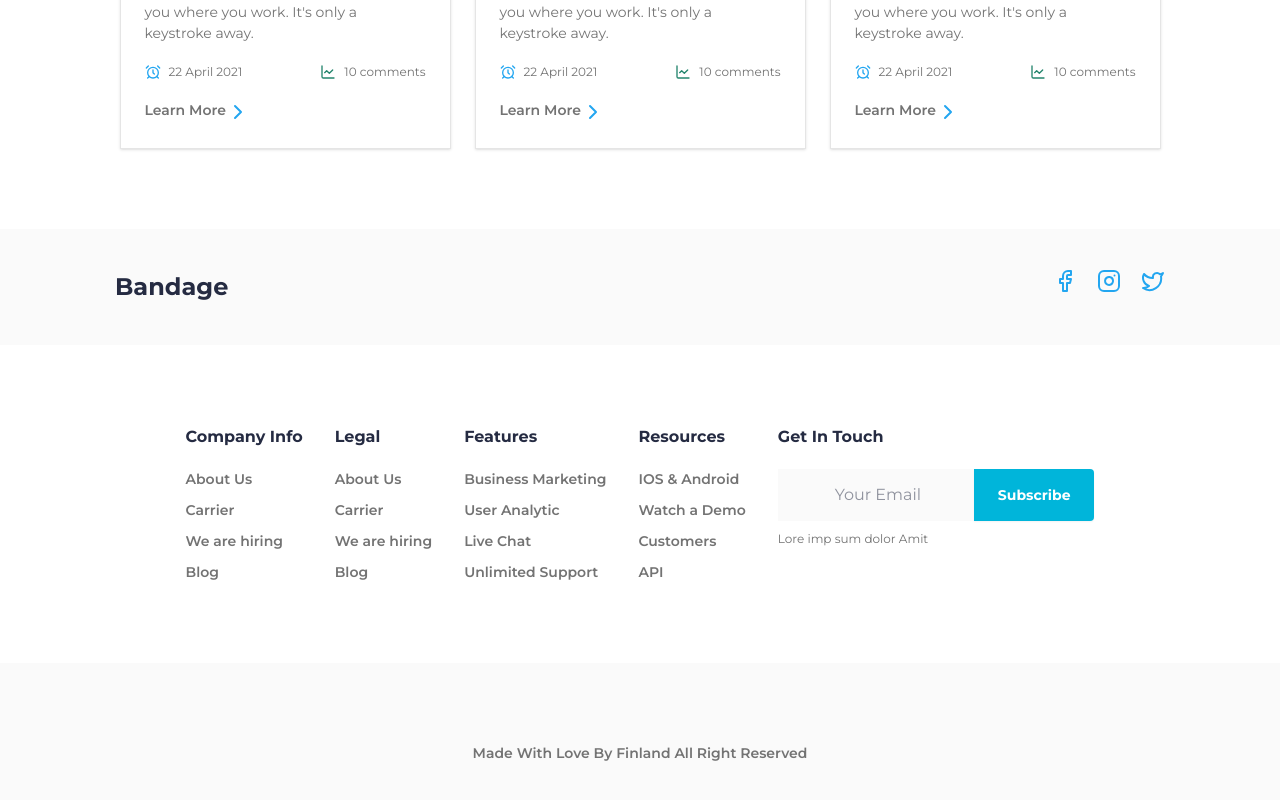
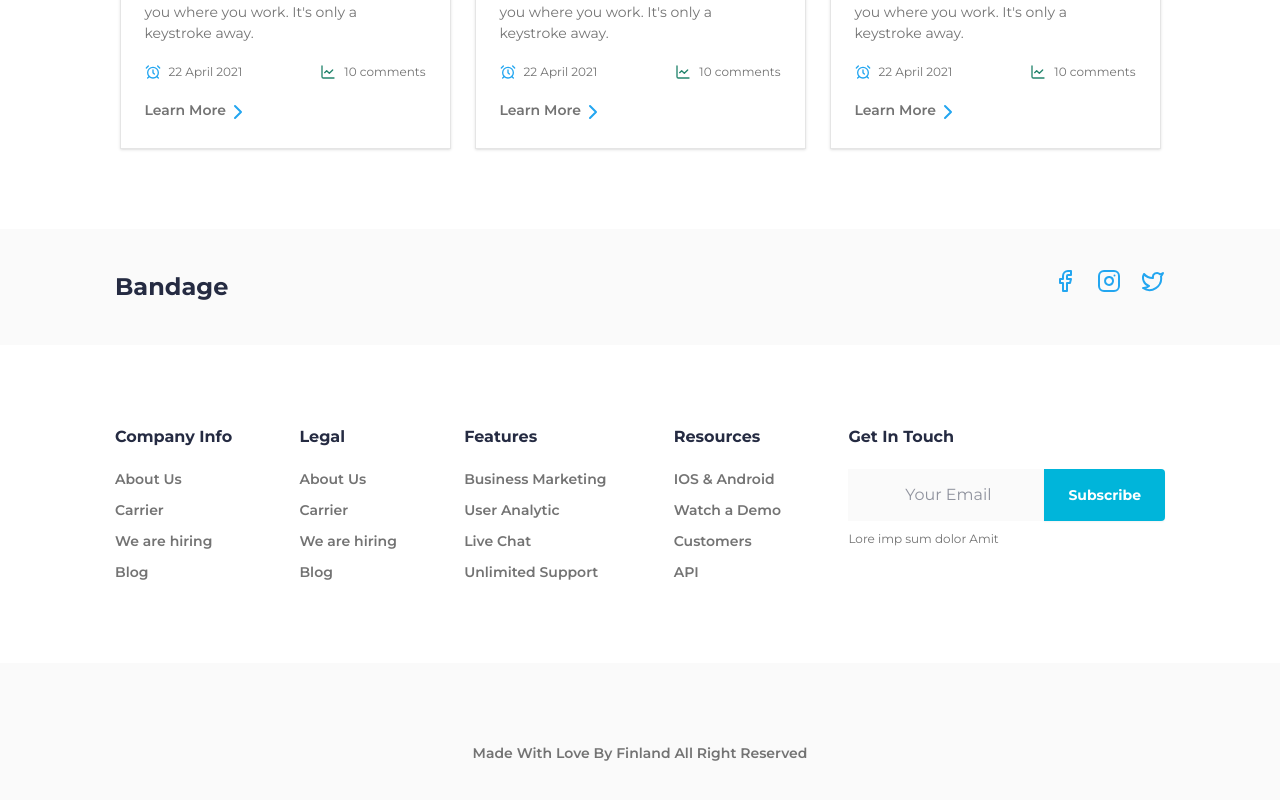
Before and after one commit to salih-sengul/E-Commerce1, a React (Vite) app: page / in a window 1280 px wide. Shown: the part 5437-6237 px from the top of the page. Built offline with nearby package versions, Linux system fonts and the light colour scheme.

Commit message:
footer fix: about us bütün satıra yayıldı

```diff
--- a/src/layout/Footer.jsx
+++ b/src/layout/Footer.jsx
@@ -29,8 +29,8 @@ const Footer = () => {
           </ul>
         </div>
       </div>
-      <div className="flex items-center justify-center">
-        <div className="mx-10 flex max-w-[1050px] flex-col gap-20 py-20 lg:flex-row lg:gap-8">
+      <div className="flex w-full items-center justify-center lg:justify-center">
+        <div className="mx-10 flex max-w-[1050px] flex-col gap-8 py-20 lg:w-full lg:flex-row lg:justify-between">
           <div className="flex flex-col gap-5">
             <div className="h5">Company Info</div>
             <div className="link text-second-text-color flex flex-col gap-2.5">
```
